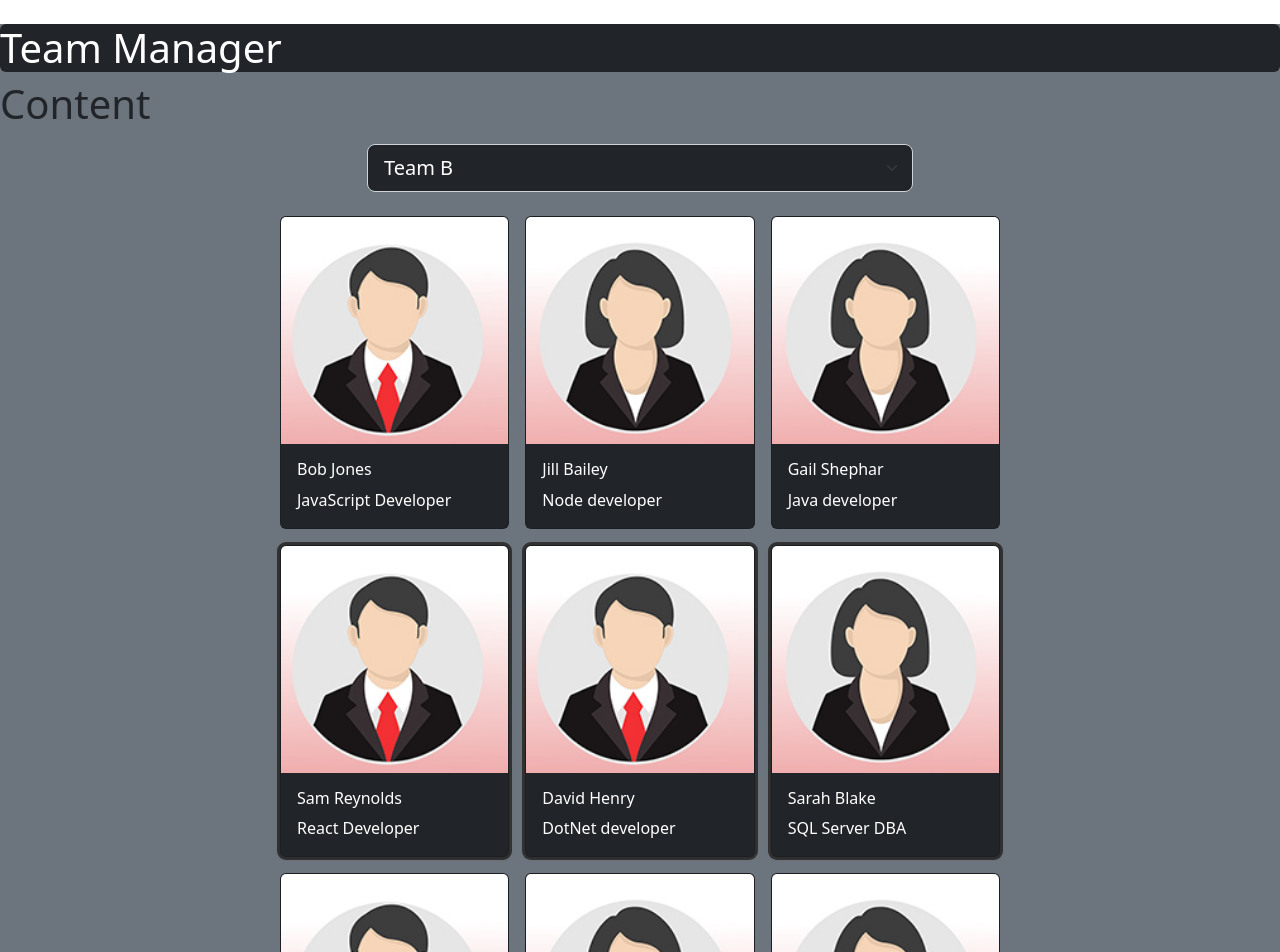
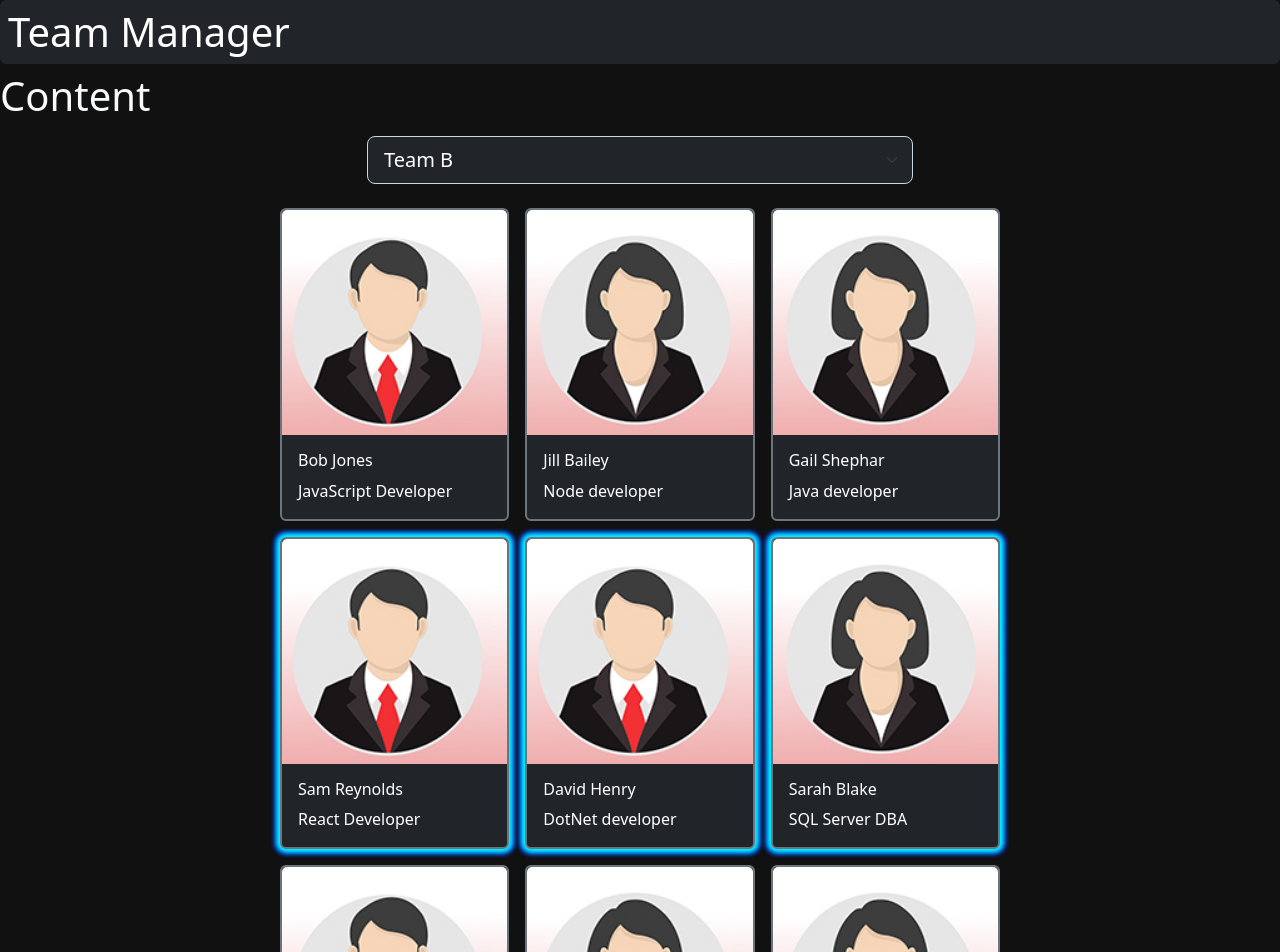
Before and after one commit to anirbandey1/team-management-react, a React (Create React App) app: page / in a window 1280 px wide. Shown: the top 952 px of the page. Built offline with nearby package versions, Linux system fonts and the light colour scheme.

Commit message:
Card select color, Header Footer padding margin

```diff
--- a/src/App.css
+++ b/src/App.css
@@ -1,10 +1,21 @@
+.outer-most {
+    /* background-color: #333333; */
+    background-color: #111111;
+}
+
 .card-collection {
     display: grid;
     grid-template-columns: 1fr 1fr 1fr;
 }
 
 .standout {
-    box-shadow: rgba(0, 0, 0, 0.16) 0px 1px 4px, rgb(51, 51, 51) 0px 0px 0px 3px;
+    /* box-shadow: rgba(0, 0, 0, 0.16) 0px 1px 4px, rgb(51, 51, 51) 0px 0px 0px 3px; */
+    /* box-shadow: rgba(0, 255, 255, 0.16) 0px 1px 4px, */
+    /*     rgb(0, 200, 200) 0px 0px 0px 3px; */
+
+    /* box-shadow: rgba(255, 153, 59, 0.16) 0px 1px 4px, */
+    /*     rgb(255, 153, 59) 0px 0px 0px 3px; */
+    box-shadow: aqua 0px 0px 5px 4px, blue 0px 0px 5px 5px;
 }
 
 /* .App { */
--- a/src/App.js
+++ b/src/App.js
@@ -5,7 +5,7 @@ import Employees from './Employees.js';
 import './App.css';
 function App() {
     return (
-        <div className="bg-secondary">
+        <div className="outer-most">
             <Header />
             <Content />
             <Employees />
--- a/src/Employees.js
+++ b/src/Employees.js
@@ -177,7 +177,7 @@ const Employee = () => {
                             return (
                                 <div
                                     id={employee.id}
-                                    className={`card m-2 bg-dark text-white ${
+                                    className={`card m-2 border border-secondary border-2 bg-dark text-white ${
                                         employee.teamName === selectedTeam
                                             ? 'standout'
                                             : ''
--- a/src/components/Content.js
+++ b/src/components/Content.js
@@ -1,7 +1,5 @@
-function Content(){
-    return(
-        <h1>Content</h1>
-    )
+function Content() {
+    return <h1 className="text-light">Content</h1>;
 }
 
-export default Content
+export default Content;
--- a/src/components/Footer.js
+++ b/src/components/Footer.js
@@ -1,7 +1,5 @@
-function Footer(){
-    return(
-        <h1>Footer</h1>
-    )
+function Footer() {
+    return <h1 className="mb-0 p-2 bg-dark text-light ">Footer</h1>;
 }
 
-export default Footer
+export default Footer;
--- a/src/components/Header.js
+++ b/src/components/Header.js
@@ -1,5 +1,5 @@
 function Header() {
-    return <h1 className="mt-4 5 bg-dark text-white rounded">Team Manager</h1>;
+    return <h1 className="p-2  bg-dark text-white rounded">Team Manager</h1>;
 }
 
 export default Header;
```
Also changed, not shown: src/index.css (+8 -8 lines).
